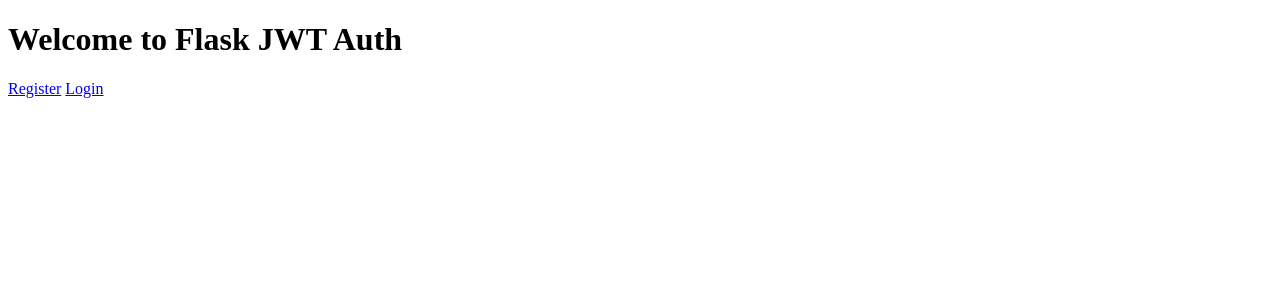
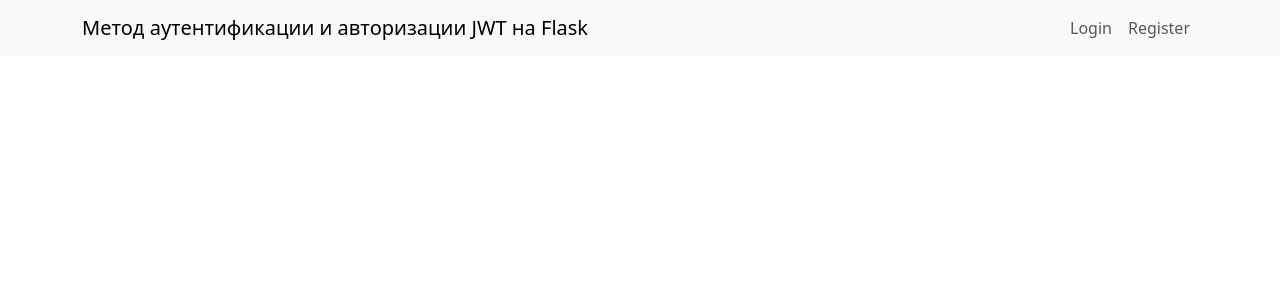
Before and after one commit to 111233312/FlaskJWT1, a Flask app: page / in a window 1280 px wide. Shown: the top 300 px of the page. Run offline with Flask 3, Linux system fonts and the light colour scheme.

Commit message:
Update base.html

```diff
--- a/project1/templates/base.html
+++ b/project1/templates/base.html
@@ -3,11 +3,31 @@
 <head>
     <meta charset="UTF-8">
     <meta name="viewport" content="width=device-width, initial-scale=1.0">
-    <title>Flask JWT Auth</title>
+    <title>Метод аутентификации и авторизации JWT на Flask</title>
+    <link rel="stylesheet" href="https://cdn.jsdelivr.net/npm/bootstrap@5.3.0/dist/css/bootstrap.min.css">
 </head>
 <body>
-    <h1>Welcome to Flask JWT Auth</h1>
-    <a href="{{ url_for('register') }}">Register</a>
-    <a href="{{ url_for('login') }}">Login</a>
+    <nav class="navbar navbar-expand-lg navbar-light bg-light">
+        <div class="container">
+            <a class="navbar-brand" href="/">Метод аутентификации и авторизации JWT на Flask</a>
+            <button class="navbar-toggler" type="button" data-bs-toggle="collapse" data-bs-target="#navbarNav" aria-controls="navbarNav" aria-expanded="false" aria-label="Toggle navigation">
+                <span class="navbar-toggler-icon"></span>
+            </button>
+            <div class="collapse navbar-collapse" id="navbarNav">
+                <ul class="navbar-nav ms-auto">
+                    <li class="nav-item">
+                        <a class="nav-link" href="/login">Login</a>
+                    </li>
+                    <li class="nav-item">
+                        <a class="nav-link" href="/register">Register</a>
+                    </li>
+                </ul>
+            </div>
+        </div>
+    </nav>
+    <div class="container mt-4">
+        {% block content %}{% endblock %}
+    </div>
+    <script src="https://cdn.jsdelivr.net/npm/bootstrap@5.3.0/dist/js/bootstrap.bundle.min.js"></script>
 </body>
 </html>
```
